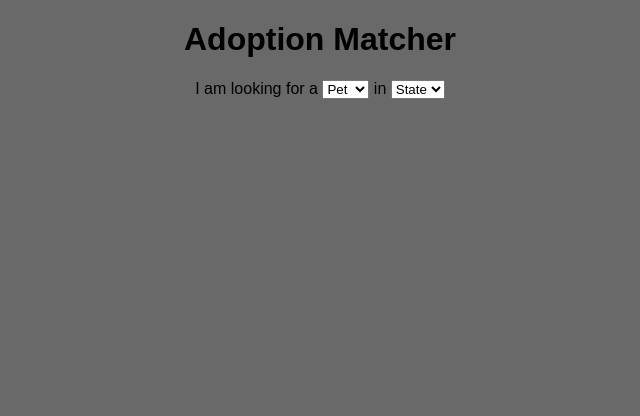
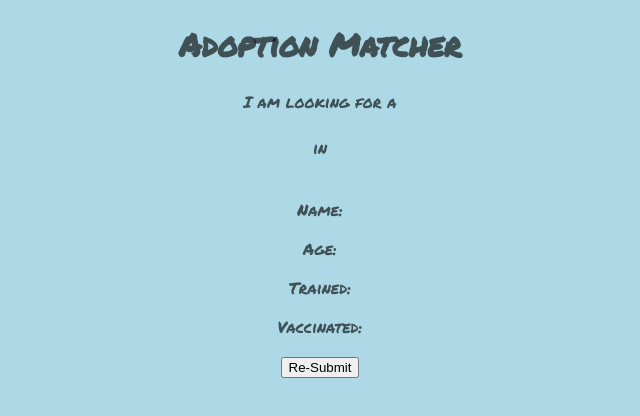
Before and after one commit to ER812/Petfinder-Project, a plain HTML site: page index.html in a window 1280 px wide. Shown: the whole page, without its empty margins (320-960 px from the left). Drawn offline with nearby package versions, Linux system fonts and the light colour scheme; no server answers; a web font is replaced by a local one.

Commit message:
Jan 4 Morning Version

```diff
--- a/app.js
+++ b/app.js
@@ -1,3 +1,4 @@
+// Placeholder images for null photo values:
 const randomPicsArrayDogs = ["https://dl5zpyw5k3jeb.cloudfront.net/photos/pets/50113590/1/?bust=1608665556&width=300",
   "https://images.unsplash.com/photo-1543466835-00a7907e9de1?ixid=MXwxMjA3fDB8MHxwaG90by1wYWdlfHx8fGVufDB8fHw%3D&ixlib=rb-1.2.1&auto=format&fit=crop&w=2167&q=80",
   "https://images.unsplash.com/photo-1530281700549-e82e7bf110d6?ixid=MXwxMjA3fDB8MHxwaG90by1wYWdlfHx8fGVufDB8fHw%3D&ixlib=rb-1.2.1&auto=format&fit=crop&w=2134&q=80",
@@ -6,8 +7,19 @@ const randomPicsArrayDogs = ["https://dl5zpyw5k3jeb.cloudfront.net/photos/pets/5
 
 const randomPicsArrayCats = ["https://dl5zpyw5k3jeb.cloudfront.net/photos/pets/50113861/4/?bust=1608667064&width=300",]
 
+const randomPicsArrayRabbits = ["https://images.unsplash.com/photo-1518796745738-41048802f99a?ixid=MXwxMjA3fDB8MHxwaG90by1wYWdlfHx8fGVufDB8fHw%3D&ixlib=rb-1.2.1&auto=format&fit=crop&w=1650&q=80", "https://images.unsplash.com/photo-1591382386627-349b692688ff?ixid=MXwxMjA3fDB8MHxwaG90by1wYWdlfHx8fGVufDB8fHw%3D&ixlib=rb-1.2.1&auto=format&fit=crop&w=2848&q=80"]
+
+const randomPicsArraySmalls = ["https://images.unsplash.com/photo-1452721226468-f95fb66ebf83?ixlib=rb-1.2.1&ixid=MXwxMjA3fDB8MHxwaG90by1wYWdlfHx8fGVufDB8fHw%3D&auto=format&fit=crop&w=2900&q=80", "https://images.unsplash.com/photo-1592159371936-61a70cbeb5f7?ixid=MXwxMjA3fDB8MHxwaG90by1wYWdlfHx8fGVufDB8fHw%3D&ixlib=rb-1.2.1&auto=format&fit=crop&w=2850&q=80"]
+
+const randomPicsArrayHorses = ["https://images.unsplash.com/photo-1534773728080-33d31da27ae5?ixid=MXwxMjA3fDB8MHxwaG90by1wYWdlfHx8fGVufDB8fHw%3D&ixlib=rb-1.2.1&auto=format&fit=crop&w=3034&q=80"]
+
+const randomPicsArrayBirds = ["https://images.unsplash.com/photo-1563278689-3519903a3e97?ixid=MXwxMjA3fDB8MHxwaG90by1wYWdlfHx8fGVufDB8fHw%3D&ixlib=rb-1.2.1&auto=format&fit=crop&w=3067&q=80"]
+
+const randomPicsArrayScales = ["https://images.unsplash.com/photo-1575551808321-fca0cf0b051a?ixid=MXwxMjA3fDB8MHxwaG90by1wYWdlfHx8fGVufDB8fHw%3D&ixlib=rb-1.2.1&auto=format&fit=crop&w=802&q=80"]
+
+const randomPicsArrayBarnyard = ["https://images.unsplash.com/photo-1567201080580-bfcc97dae346?ixid=MXwxMjA3fDB8MHxwaG90by1wYWdlfHx8fGVufDB8fHw%3D&ixlib=rb-1.2.1&auto=format&fit=crop&w=1100&q=80"]
+
 // Conecting API to webpage:
-
 const getToken = async () => {
   const response = await axios.post("https://api.petfinder.com/v2/oauth2/token",
     {
@@ -26,20 +38,14 @@ const getAnimals = async () => {
         Authorization: `Bearer ${token}`
     }
   })
-  console.log(response.data.animals)
   randomPet(response.data.animals)
 }
 
-
-
 // Random pet id on page load:
-
-
 const randomPet = async (animalData) => {
   console.log(animalData)
   const randomIndex = Math.floor(Math.random() * animalData.length)
   const randomPet = animalData[randomIndex]
-  console.log(randomPet)
   const randomImage = document.createElement("img")
   if (randomPet.photos.length === 0) {
     let randomArrayPic
@@ -49,6 +55,24 @@ const randomPet = async (animalData) => {
     } else if (randomPet.type === "Cat") {
       const randomIndexPic = Math.floor(Math.random() * randomPicsArrayCats.length)
       randomArrayPic = randomPicsArrayCats[randomIndexPic]
+    } else if (randomPet.type === "Rabbit") {
+      const randomIndexPic = Math.floor(Math.random() * randomPicsArrayRabbits.length)
+      randomArrayPic = randomPicsArrayRabbits[randomIndexPic]
+    } else if (randomPet.type === "Small & Furry") {
+      const randomIndexPic = Math.floor(Math.random() * randomPicsArraySmalls.length)
+      randomArrayPic = randomPicsArraySmalls[randomIndexPic]
+    } else if (randomPet.type === "Horse") {
+      const randomIndexPic = Math.floor(Math.random() * randomPicsArrayHorses.length)
+      randomArrayPic = randomPicsArrayHorses[randomIndexPic]
+    } else if (randomPet.type === "Bird") {
+      const randomIndexPic = Math.floor(Math.random() * randomPicsArrayBirds.length)
+      randomArrayPic = randomPicsArrayBirds[randomIndexPic]
+    } else if (randomPet.type === "Scales,Fins & Other") {
+      const randomIndexPic = Math.floor(Math.random() * randomPicsArrayScales.length)
+      randomArrayPic = randomPicsArrayScales[randomIndexPic]
+    } else if (randomPet.type === "Barnyard") {
+      const randomIndexPic = Math.floor(Math.random() * randomPicsArrayBarnyard.length)
+      randomArrayPic = randomPicsArrayBarnyard[randomIndexPic]
     }
     randomImage.setAttribute('src', randomArrayPic)
   } else {
@@ -56,21 +80,34 @@ const randomPet = async (animalData) => {
   }
   document.body.appendChild(randomImage)
 
-
-
 }
 
 getAnimals()
 
-const createSelectMenu = () => {
-  let animalOptionArray = ["Pet", "Dog", "Cat"]
+const createSelectMenu = async () => {
+  const token = await getToken()
+  const animalOptionArray = await axios.get("https://api.petfinder.com/v2/types",
+    {
+      headers: {
+        Authorization: `Bearer ${token}`
+      }
+    }
+  )
+
+  let data = animalOptionArray.data.types
   let selectMenuHtml = document.querySelectorAll(".select-menu")
   console.log(selectMenuHtml[0])
   let selectMenu = document.createElement("select")
-  for (i = 0; i < animalOptionArray.length; i++) {
+  selectMenu.addEventListener("change", () => {
+    console.log(selectMenu.value)
+    getAnimalTypes(selectMenu.value)
+  })
+
+  for (i = 0; i < data.length; i++) {
     let option = document.createElement("option")
-    option.value = animalOptionArray[i];
-    option.innerText = animalOptionArray[i];
+
+    option.value = data[i].name;
+    option.innerText = data[i].name;
     selectMenu.appendChild(option)
   }
   selectMenuHtml[0].append(selectMenu)
@@ -78,84 +115,16 @@ const createSelectMenu = () => {
 
 createSelectMenu()
 
-const createStatesMenu = () => {
-  let statesArray = ["State", "Al", "AK", "AZ", "AR", "CA", "CO", "CT", "DE", "FL", "GA", "HI", "IL", "ID", "IN", "IA", "KS", "KY", "LA", "ME", "MD", "MA", "MI", "MN", "MS", "MO", "MT", "NE", "NV", "NH", "NJ", "NM", "NY", "NC", "ND", "OH", "OK", "OR", "PA", "RI", "SC", "SD", "TN", "TX", "UT", "VT", "VA", "WA", "WV", "WI", "WY"]
-  let selectStatesMenu = document.querySelectorAll(".states-menu")
-  console.log(selectStatesMenu[0])
-  let statesMenu = document.createElement("select")
-  for (i = 0; i < statesArray.length; i++) {
-    let option = document.createElement("option")
-    option.value = statesArray[i]
-    option.innerText = statesArray[i]
-    statesMenu.appendChild(option)
-  }
-  selectStatesMenu[0].append(statesMenu)
+
+const getAnimalTypes = async (type) => {
+  console.log(type)
+  const token = await getToken()
+  const speciesChoice = await axios.get(`https://api.petfinder.com/v2/animals?type=${type}`,
+    {
+      headers: {
+        Authorization: `Bearer ${token}`
+      }
+    }
+  )
+  console.log(speciesChoice)
 }
-
-createStatesMenu()
-
-// {/* <label for="cars">Choose a car:</label>
-// create
-// <select name="cars" id="cars">
-//   <option value="volvo">Volvo</option>
-//   <option value="saab">Saab</option>
-//   <option value="mercedes">Mercedes</option>
-//   <option value="audi">Audi</option>
-// </select> */}
-
-// append this to a div document.querySelector- id or class.
-
-
-// const form = document.querySelector('form')
-// form.addEventListener('submit', getValue)
-
-// List horizontal bar of five pets.
-
-// const getTokenTwo = async () => {
-//   const responseTwo = await axios.post("https://api.petfinder.com/v2/oauth2/token",
-//     {
-//       client_id: 'yAC018OvAyikVLKUG5NCmgpEDaERQXmK0B4T1QOGyO93FsTPFr',
-//       client_secret: 'paZRb1lOhSXBp2gY97UHWOtJwOpISekFzsTbiTb7',
-//       grant_type: "client_credentials"
-//     })
-//   return responseTwo.data.access_token
-// }
-
-// const getAnimalsTwo = async () => {
-//   const tokenTwo = await getTokenTwo()
-//   const responseTwo = await axios.get("https://api.petfinder.com/v2/animals",
-//     {
-//       headers: {
-//         Authorization: `Bearer ${tokenTwo}`
-//       }
-//     })
-//   console.log(responseTwo.data.animals)
-//   randomPet2(responseTwo.data.animals)
-// }
-
-// // const callOne = callOne
-// const randomPet2 = async (animalDataTwo) => {
-//     console.log(randomPet2)
-//   // let animalTwoLength = animalDataTwo.length
-//   const randomIndexTwo = Math.floor(Math.random() * animalDataTwo.length)
-//   const randomPetTwo = animalDataTwo[randomIndexTwo]
-//   console.log(randomPetTwo)
-//   const randomImageTwo = document.createElement("img")
-//   if (randomPetTwo.photos[0].length === null) {
-//     console.log("is this working?")
-//     randomImageTwo.setAttribute('src', "./imagenotfound2.png")
-//   } else {
-//     randomImageTwo.setAttribute('src', randomPetTwo.photos[0].small)
-//   }
-//   document.body.appendChild(randomImageTwo)
-
-
-
-// }
-
-// getAnimalsTwo()
-
-// getAnimalsTwo(randomPet2())
-
-
-// Left and right arrows for navigation.
--- a/index.html
+++ b/index.html
@@ -5,7 +5,7 @@
   <meta name="viewport" content="width=device-width, initial-scale=1.0">
   <link rel="stylesheet" href="./style.css">
   <script src="https://unpkg.com/axios/dist/axios.min.js"> </script>
-  <script defer src="./app.js"></script>
+  <!-- <script defer src="./app.js"></script> -->
 
   <title>Adoption Matcher</title>
 </head>
@@ -17,6 +17,19 @@
   <div class="menu">in </div>
   <div class="states-menu menu"></div>
 </div>
-
+<div>
+  <script defer src="./app.js"></script>
+</div>
+<div class="info">
+  <p>Name:</p>
+  <p>Age:</p>
+  <p>Trained:</p>
+  <p>Vaccinated:</p>
+</div>
+<div class="info">
+  <form>
+    <input type="submit" value="Re-Submit">
+  </form>
+</div>
 </body>
 </html>
--- a/style.css
+++ b/style.css
@@ -1,22 +1,22 @@
-@import url("https://fonts.googleapis.com/css2?family=Andika+New+Basic&display=swap");
+@import url("https://fonts.googleapis.com/css2?family=Fredoka+One&display=swap");
+@import url("https://fonts.googleapis.com/css2?family=Permanent+Marker&display=swap");
 
 @media only screen and (max-width: 600px) {
   body {
-    background-color: #000000;
+    background-color: rgb(105, 105, 105);
   }
 }
 
 h1 {
-  font-family: Andika;
-  font-family: Arial;
-  text-decoration-color: rgb(173, 216, 230);
+  font-family: "Permanent Marker", Arial;
+  color: rgba(0, 0, 0, 0.626);
   text-align: center;
 }
 
 body {
-  background-color: rgb(105, 105, 105);
-  font-family: Andika;
-  font-family: Arial;
+  font-family: "Permanent Marker", Arial;
+  color: rgba(0, 0, 0, 0.626);
+  background-color: rgb(173, 216, 230);
 }
 
 img {
@@ -34,4 +34,18 @@ img {
 
 .menu {
   display: inline-block;
+  /* [Code below is from: moderncss.dev] */
+  background-color: transparent;
+  border: none;
+  padding: 0 1em 0 0;
+  margin: 0;
+  width: 100%;
+  font-family: inherit;
+  font-size: inherit;
+  cursor: inherit;
+  line-height: inherit;
 }
+
+.info {
+  text-align: center;
+}
```
Also changed, not shown: NoImage.jpeg (deleted).
